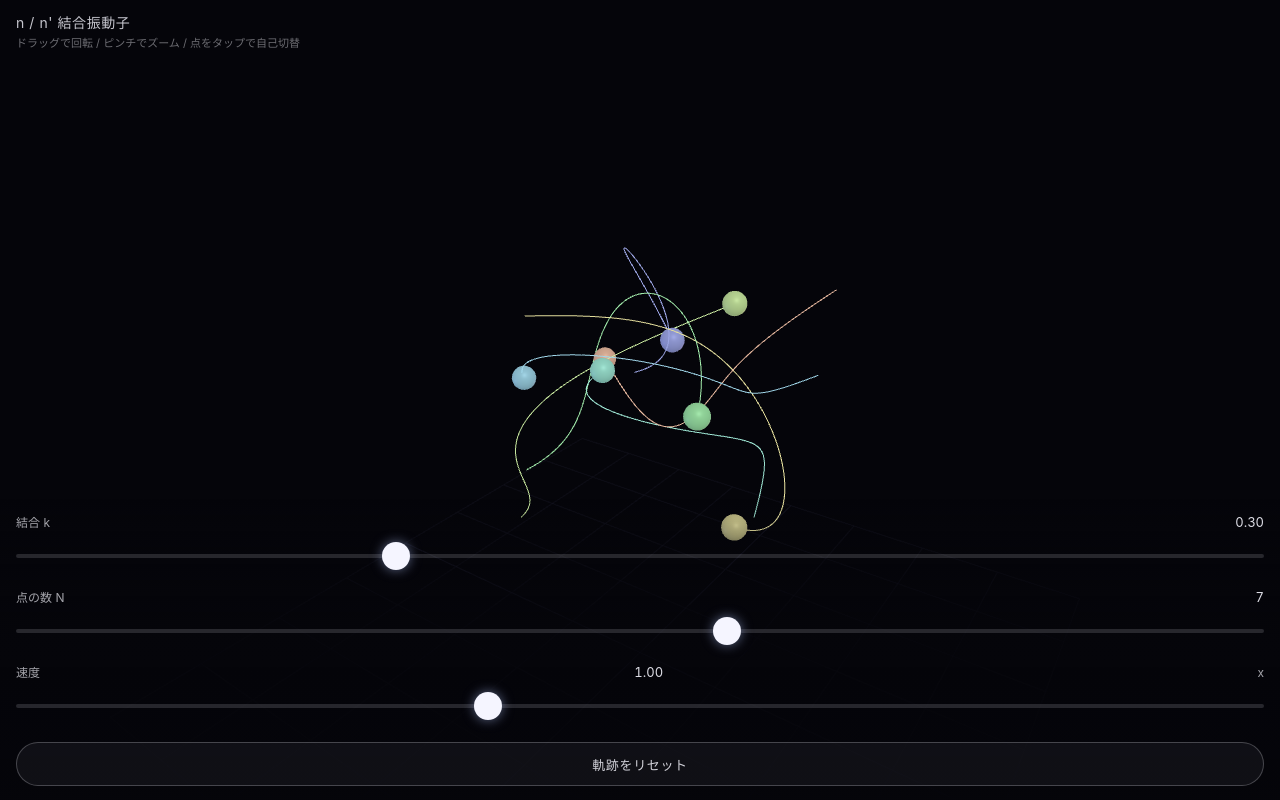
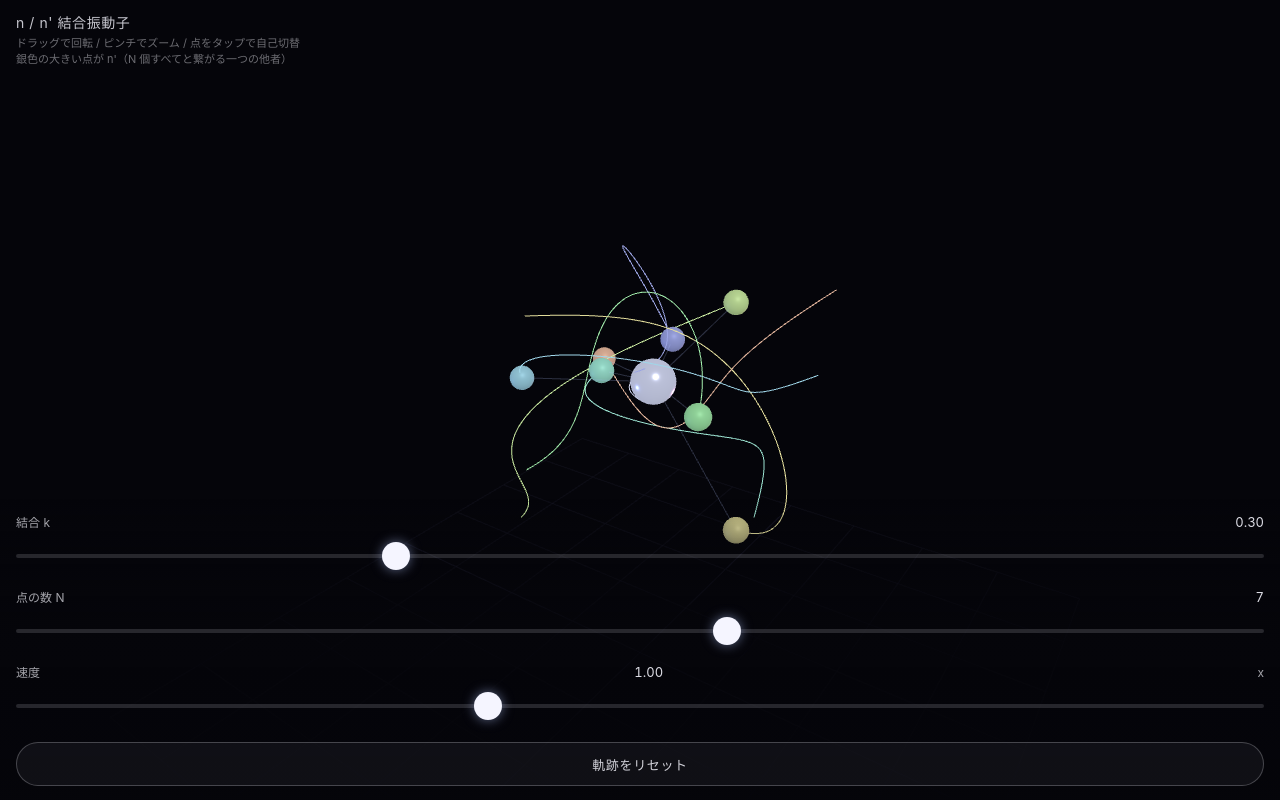
Before and after one commit to restructure-git/nn-oscillator, a website built with Vite: page index.html in a window 1280 px wide. Built offline with nearby package versions, Linux system fonts and the light colour scheme.

Commit message:
N' を追加：N 個の全ノードと結合する銀色の一つの点

```diff
--- a/index.html
+++ b/index.html
@@ -15,7 +15,10 @@
 
     <header id="hud-top">
       <div id="hud-title">n / n' 結合振動子</div>
-      <div id="hud-hint">ドラッグで回転 / ピンチでズーム / 点をタップで自己切替</div>
+      <div id="hud-hint">
+        ドラッグで回転 / ピンチでズーム / 点をタップで自己切替<br />
+        銀色の大きい点が n'（N 個すべてと繋がる一つの他者）
+      </div>
     </header>
 
     <section id="hud-bottom">
--- a/src/main.ts
+++ b/src/main.ts
@@ -20,7 +20,7 @@ import {
 } from "three";
 import { OrbitControls } from "three/examples/jsm/controls/OrbitControls.js";
 
-import { MAX_N, Simulation, type Node } from "./physics";
+import { MAX_N, NPRIME_ID, Simulation, type Node } from "./physics";
 
 const TRAIL_LEN = 1400;
 const TRAIL_FADE_POWER = 0.55;
@@ -103,22 +103,32 @@ const nodeGroup = scene;
 const visuals: NodeVisual[] = [];
 
 const sharedSphereGeo = new SphereGeometry(0.13, 24, 16);
+const nprimeSphereGeo = new SphereGeometry(0.22, 32, 20);
 const bgColor = new Color(BG_COLOR);
 
 function hueToColor(h: number): Color {
   return new Color().setHSL(h, 0.65, 0.62);
 }
 
-function createVisual(node: Node): NodeVisual {
-  const baseColor = hueToColor(node.hue);
+interface VisualStyle {
+  baseColor: Color;
+  emissive: Color;
+  emissiveIntensity: number;
+  roughness: number;
+  metalness: number;
+  geo: SphereGeometry;
+}
+
+function createVisual(node: Node, style: VisualStyle): NodeVisual {
+  const baseColor = style.baseColor;
   const mesh = new Mesh(
-    sharedSphereGeo,
+    style.geo,
     new MeshStandardMaterial({
       color: baseColor,
-      emissive: baseColor.clone(),
-      emissiveIntensity: 0.35,
-      roughness: 0.45,
-      metalness: 0.15,
+      emissive: style.emissive.clone(),
+      emissiveIntensity: style.emissiveIntensity,
+      roughness: style.roughness,
+      metalness: style.metalness,
     })
   );
   mesh.position.copy(node.position);
@@ -164,15 +174,45 @@ function disposeVisual(v: NodeVisual): void {
   (v.trailLine.material as LineBasicMaterial).dispose();
 }
 
+function nStyleFor(node: Node): VisualStyle {
+  const c = hueToColor(node.hue);
+  return {
+    baseColor: c,
+    emissive: c,
+    emissiveIntensity: 0.35,
+    roughness: 0.45,
+    metalness: 0.15,
+    geo: sharedSphereGeo,
+  };
+}
+
+const NPRIME_BASE = new Color(0xdde3ff);
+const NPRIME_EMISSIVE = new Color(0x6a7ab8);
+
+function nprimeStyle(): VisualStyle {
+  return {
+    baseColor: NPRIME_BASE.clone(),
+    emissive: NPRIME_EMISSIVE,
+    emissiveIntensity: 0.55,
+    roughness: 0.22,
+    metalness: 0.7,
+    geo: nprimeSphereGeo,
+  };
+}
+
 function syncVisualsToSim(): void {
   while (visuals.length < sim.nodes.length) {
-    visuals.push(createVisual(sim.nodes[visuals.length]));
+    const node = sim.nodes[visuals.length];
+    visuals.push(createVisual(node, nStyleFor(node)));
   }
   while (visuals.length > sim.nodes.length) {
     const v = visuals.pop()!;
     disposeVisual(v);
   }
 }
+
+// N' の visual は 1 つだけ、resize では作り直さない
+const nprimeVisual: NodeVisual = createVisual(sim.nprime, nprimeStyle());
 
 function resetTrails(): void {
   for (let i = 0; i < visuals.length; i++) {
@@ -182,20 +222,38 @@ function resetTrails(): void {
       v.history[j].copy(p);
     }
   }
+  const np = sim.nprime.position;
+  for (let j = 0; j < TRAIL_LEN; j++) {
+    nprimeVisual.history[j].copy(np);
+  }
 }
 
 // ---------- Coupling lines (selected node view) ----------
+// 選択された点から、他の全ノード(N + N')へ引く線
 const couplingGeo = new BufferGeometry();
-const couplingPositions = new Float32Array(MAX_N * 2 * 3);
+const couplingPositions = new Float32Array((MAX_N + 1) * 2 * 3);
 couplingGeo.setAttribute("position", new BufferAttribute(couplingPositions, 3));
 const couplingMat = new LineBasicMaterial({
   color: 0xffffff,
   transparent: true,
-  opacity: 0.35,
+  opacity: 0.4,
 });
 const couplingLines = new LineSegments(couplingGeo, couplingMat);
 couplingLines.visible = false;
 scene.add(couplingLines);
+
+// ---------- Persistent N' ↔ N links ----------
+// N' は常時 N 全部と繋がっている（薄い線で表示）
+const linkGeo = new BufferGeometry();
+const linkPositions = new Float32Array(MAX_N * 2 * 3);
+linkGeo.setAttribute("position", new BufferAttribute(linkPositions, 3));
+const linkMat = new LineBasicMaterial({
+  color: 0xb0c4ff,
+  transparent: true,
+  opacity: 0.22,
+});
+const linkLines = new LineSegments(linkGeo, linkMat);
+scene.add(linkLines);
 
 // ---------- Selection ----------
 let selectedId: number | null = null;
@@ -229,10 +287,9 @@ canvas.addEventListener("pointerup", (e) => {
   pointerNdc.x = ((e.clientX - rect.left) / rect.width) * 2 - 1;
   pointerNdc.y = -(((e.clientY - rect.top) / rect.height) * 2 - 1);
   raycaster.setFromCamera(pointerNdc, camera);
-  const hits = raycaster.intersectObjects(
-    visuals.map((v) => v.mesh),
-    false
-  );
+  const meshes = visuals.map((v) => v.mesh);
+  meshes.push(nprimeVisual.mesh);
+  const hits = raycaster.intersectObjects(meshes, false);
   if (hits.length > 0) {
     const nodeId = hits[0].object.userData.nodeId as number;
     if (selectedId === nodeId) {
@@ -314,52 +371,112 @@ function updateTrail(v: NodeVisual, pos: Vector3): void {
   (v.trailGeo.attributes.color as BufferAttribute).needsUpdate = true;
 }
 
+function applyStyleToVisual(
+  v: NodeVisual,
+  isSel: boolean,
+  isOther: boolean,
+  baseIntensity: number,
+  selIntensity: number,
+  dimIntensity: number
+): void {
+  const mat = v.mesh.material;
+  if (isSel) {
+    mat.color.copy(v.baseColor).multiplyScalar(1.2);
+    mat.emissive.copy(v.baseColor);
+    mat.emissiveIntensity = selIntensity;
+    v.mesh.scale.setScalar(1.6);
+  } else if (isOther) {
+    mat.color.copy(v.baseColor).multiplyScalar(0.55);
+    mat.emissive.copy(v.baseColor);
+    mat.emissiveIntensity = dimIntensity;
+    v.mesh.scale.setScalar(1.0);
+  } else {
+    mat.color.copy(v.baseColor);
+    mat.emissive.copy(v.baseColor);
+    mat.emissiveIntensity = baseIntensity;
+    v.mesh.scale.setScalar(1.0);
+  }
+}
+
 function updateSelectionVisuals(): void {
+  const nprimeSelected = selectedId === NPRIME_ID;
+
   for (let i = 0; i < visuals.length; i++) {
     const v = visuals[i];
     const isSel = selectedId === sim.nodes[i].id;
     const isOther = selectedId !== null && !isSel;
-    const scale = isSel ? 1.8 : 1.0;
-    v.mesh.scale.setScalar(scale);
-    const mat = v.mesh.material;
-    if (isSel) {
-      mat.color.copy(v.baseColor).multiplyScalar(1.2);
-      mat.emissive.copy(v.baseColor);
-      mat.emissiveIntensity = 0.7;
-    } else if (isOther) {
-      mat.color.copy(v.baseColor).multiplyScalar(0.55);
-      mat.emissive.copy(v.baseColor);
-      mat.emissiveIntensity = 0.15;
-    } else {
-      mat.color.copy(v.baseColor);
-      mat.emissive.copy(v.baseColor);
-      mat.emissiveIntensity = 0.35;
-    }
+    applyStyleToVisual(v, isSel, isOther, 0.35, 0.75, 0.15);
   }
 
-  if (selectedId !== null) {
+  // N' 自身は「選択時は光る／N が選ばれた時は少しだけ暗く」
+  applyStyleToVisual(
+    nprimeVisual,
+    nprimeSelected,
+    selectedId !== null && !nprimeSelected,
+    0.55,
+    1.0,
+    0.3
+  );
+  // N' は元々大きいので選択時のスケールを整える
+  nprimeVisual.mesh.scale.setScalar(nprimeSelected ? 1.35 : 1.0);
+
+  // 常時表示の N' ↔ N リンク
+  const np = sim.nprime.position;
+  let lptr = 0;
+  for (let i = 0; i < sim.nodes.length; i++) {
+    const p = sim.nodes[i].position;
+    linkPositions[lptr++] = np.x;
+    linkPositions[lptr++] = np.y;
+    linkPositions[lptr++] = np.z;
+    linkPositions[lptr++] = p.x;
+    linkPositions[lptr++] = p.y;
+    linkPositions[lptr++] = p.z;
+  }
+  for (; lptr < linkPositions.length; lptr++) linkPositions[lptr] = 0;
+  linkGeo.setDrawRange(0, sim.nodes.length * 2);
+  (linkGeo.attributes.position as BufferAttribute).needsUpdate = true;
+  // N' 選択時は N' 側リンクを一段明るく
+  linkMat.opacity = nprimeSelected ? 0.55 : 0.22;
+
+  // 選択された時のみ表示される coupling line
+  if (selectedId === null) {
+    couplingLines.visible = false;
+    return;
+  }
+  couplingLines.visible = true;
+
+  // 選択された点の位置と、その相手側の点のリスト
+  let selPos: Vector3;
+  let others: Vector3[];
+  if (nprimeSelected) {
+    selPos = np;
+    others = sim.nodes.map((n) => n.position);
+  } else {
     const selIdx = sim.nodes.findIndex((n) => n.id === selectedId);
     if (selIdx < 0) {
       couplingLines.visible = false;
       return;
     }
-    const sp = sim.nodes[selIdx].position;
-    let ptr = 0;
+    selPos = sim.nodes[selIdx].position;
+    others = [];
     for (let j = 0; j < sim.nodes.length; j++) {
-      if (j === selIdx) continue;
-      const op = sim.nodes[j].position;
-      couplingPositions[ptr++] = sp.x;
-      couplingPositions[ptr++] = sp.y;
-      couplingPositions[ptr++] = sp.z;
-      couplingPositions[ptr++] = op.x;
-      couplingPositions[ptr++] = op.y;
-      couplingPositions[ptr++] = op.z;
+      if (j !== selIdx) others.push(sim.nodes[j].position);
     }
-    // 使わない頂点は同一点にして描画されないように
-    for (; ptr < couplingPositions.length; ptr++) couplingPositions[ptr] = 0;
-    couplingGeo.setDrawRange(0, (sim.nodes.length - 1) * 2);
-    (couplingGeo.attributes.position as BufferAttribute).needsUpdate = true;
+    others.push(np); // 選択された N は N' とも繋がっている
   }
+
+  let ptr = 0;
+  for (const op of others) {
+    couplingPositions[ptr++] = selPos.x;
+    couplingPositions[ptr++] = selPos.y;
+    couplingPositions[ptr++] = selPos.z;
+    couplingPositions[ptr++] = op.x;
+    couplingPositions[ptr++] = op.y;
+    couplingPositions[ptr++] = op.z;
+  }
+  for (; ptr < couplingPositions.length; ptr++) couplingPositions[ptr] = 0;
+  couplingGeo.setDrawRange(0, others.length * 2);
+  (couplingGeo.attributes.position as BufferAttribute).needsUpdate = true;
 }
 
 // ---------- Loop ----------
@@ -387,6 +504,9 @@ function frame(): void {
     visuals[i].mesh.position.copy(p);
     updateTrail(visuals[i], p);
   }
+  const np = sim.nprime.position;
+  nprimeVisual.mesh.position.copy(np);
+  updateTrail(nprimeVisual, np);
   updateSelectionVisuals();
 
   controls.update();
--- a/src/physics.ts
+++ b/src/physics.ts
@@ -2,6 +2,7 @@ import { Vector3 } from "three";
 
 const MAX_N = 10;
 const GAMMA = 2.4;
+const NPRIME_ID = -1;
 
 export interface Node {
   id: number;
@@ -28,13 +29,11 @@ function makeNode(id: number, total: number): Node {
   const rand = seededHash(id * 1013 + 7);
   const r = () => rand() * 2 - 1;
 
-  // 各点は「同じ構造」だが、固有の周波数・位相・振幅をもつ
   const amp = new Vector3(1.2 + rand() * 0.8, 1.2 + rand() * 0.8, 1.0 + rand() * 0.8);
   const omega = new Vector3(0.35 + rand() * 0.5, 0.35 + rand() * 0.5, 0.35 + rand() * 0.5);
   const phase = new Vector3(rand() * Math.PI * 2, rand() * Math.PI * 2, rand() * Math.PI * 2);
   const center = new Vector3(r() * 0.4, r() * 0.4, r() * 0.4);
 
-  // 初期位置は自分の attractor 上のどこか
   const position = new Vector3(
     center.x + amp.x * Math.sin(phase.x),
     center.y + amp.y * Math.sin(phase.y),
@@ -55,11 +54,28 @@ function makeNode(id: number, total: number): Node {
   };
 }
 
+/**
+ * N' 用の特別ノード。振幅・周波数を抑えめにして、N の重心近くに寄って
+ * 「みんなを見ている一つの点」の挙動になるように調整。
+ */
+function makeNPrime(): Node {
+  return {
+    id: NPRIME_ID,
+    position: new Vector3(0, 0, 0),
+    center: new Vector3(0, 0, 0),
+    amp: new Vector3(0.6, 0.5, 0.6),
+    omega: new Vector3(0.22, 0.18, 0.25),
+    phase: new Vector3(0, Math.PI / 3, Math.PI / 5),
+    weight: 1.5, // N 側の centroid でも少し強めに効く
+    hue: 0, // 使わない（マテリアル側で銀色に）
+  };
+}
+
 export class Simulation {
   nodes: Node[] = [];
+  nprime: Node = makeNPrime();
   t = 0;
 
-  private _tmpTarget = new Vector3();
   private _tmpF = new Vector3();
   private _tmpC = new Vector3();
 
@@ -78,23 +94,20 @@ export class Simulation {
     }
   }
 
-  /**
-   * 各点 i の固有の f_i(t)。結合がないときに漸近する attractor 上の点。
-   */
-  own(i: number, t: number, out: Vector3): Vector3 {
-    const n = this.nodes[i];
+  private ownAt(node: Node, t: number, out: Vector3): Vector3 {
     out.set(
-      n.center.x + n.amp.x * Math.sin(n.omega.x * t + n.phase.x),
-      n.center.y + n.amp.y * Math.sin(n.omega.y * t + n.phase.y),
-      n.center.z + n.amp.z * Math.sin(n.omega.z * t + n.phase.z * 1.7)
+      node.center.x + node.amp.x * Math.sin(node.omega.x * t + node.phase.x),
+      node.center.y + node.amp.y * Math.sin(node.omega.y * t + node.phase.y),
+      node.center.z + node.amp.z * Math.sin(node.omega.z * t + node.phase.z * 1.7)
     );
     return out;
   }
 
   /**
-   * 自分以外の重み付き重心 c_i。
+   * i 番の N ノードから見た「相手側の重み付き重心」。
+   * 自分以外の N ノード + N' を含める。
    */
-  private centroidExcept(i: number, out: Vector3): Vector3 {
+  private centroidForN(i: number, out: Vector3): Vector3 {
     out.set(0, 0, 0);
     let wsum = 0;
     for (let j = 0; j < this.nodes.length; j++) {
@@ -105,30 +118,61 @@ export class Simulation {
       out.z += nj.weight * nj.position.z;
       wsum += nj.weight;
     }
+    // N' も相手側に含める（＝N は N' に引かれる）
+    const p = this.nprime.position;
+    const w = this.nprime.weight;
+    out.x += w * p.x;
+    out.y += w * p.y;
+    out.z += w * p.z;
+    wsum += w;
+
     if (wsum > 0) out.multiplyScalar(1 / wsum);
     return out;
   }
 
   /**
-   * dx_i/dt = -γ ( x_i - [ (1-k) f_i + k c_i ] )
-   * を陽的 Euler で 1 step 進める。
+   * N' から見た相手側は「N ノード全部」。
    */
+  private centroidForNPrime(out: Vector3): Vector3 {
+    out.set(0, 0, 0);
+    let wsum = 0;
+    for (let j = 0; j < this.nodes.length; j++) {
+      const nj = this.nodes[j];
+      out.x += nj.weight * nj.position.x;
+      out.y += nj.weight * nj.position.y;
+      out.z += nj.weight * nj.position.z;
+      wsum += nj.weight;
+    }
+    if (wsum > 0) out.multiplyScalar(1 / wsum);
+    return out;
+  }
+
   step(dt: number, k: number, speed: number): void {
     const effDt = dt * speed;
     this.t += effDt;
 
-    // まず全点の target を先に計算（同期更新のため、centroid は旧位置ベース）
+    // target をまとめて計算（旧位置ベースで同期更新）
     const targets: Vector3[] = [];
     for (let i = 0; i < this.nodes.length; i++) {
-      this.own(i, this.t, this._tmpF);
-      this.centroidExcept(i, this._tmpC);
-      this._tmpTarget.set(
-        (1 - k) * this._tmpF.x + k * this._tmpC.x,
-        (1 - k) * this._tmpF.y + k * this._tmpC.y,
-        (1 - k) * this._tmpF.z + k * this._tmpC.z
+      this.ownAt(this.nodes[i], this.t, this._tmpF);
+      this.centroidForN(i, this._tmpC);
+      targets.push(
+        new Vector3(
+          (1 - k) * this._tmpF.x + k * this._tmpC.x,
+          (1 - k) * this._tmpF.y + k * this._tmpC.y,
+          (1 - k) * this._tmpF.z + k * this._tmpC.z
+        )
       );
-      targets.push(this._tmpTarget.clone());
     }
+
+    // N' の target
+    this.ownAt(this.nprime, this.t, this._tmpF);
+    this.centroidForNPrime(this._tmpC);
+    const nprimeTarget = new Vector3(
+      (1 - k) * this._tmpF.x + k * this._tmpC.x,
+      (1 - k) * this._tmpF.y + k * this._tmpC.y,
+      (1 - k) * this._tmpF.z + k * this._tmpC.z
+    );
 
     const alpha = Math.min(1, GAMMA * effDt);
     for (let i = 0; i < this.nodes.length; i++) {
@@ -138,7 +182,13 @@ export class Simulation {
       p.y += (t.y - p.y) * alpha;
       p.z += (t.z - p.z) * alpha;
     }
+    {
+      const p = this.nprime.position;
+      p.x += (nprimeTarget.x - p.x) * alpha;
+      p.y += (nprimeTarget.y - p.y) * alpha;
+      p.z += (nprimeTarget.z - p.z) * alpha;
+    }
   }
 }
 
-export { MAX_N };
+export { MAX_N, NPRIME_ID };
```
